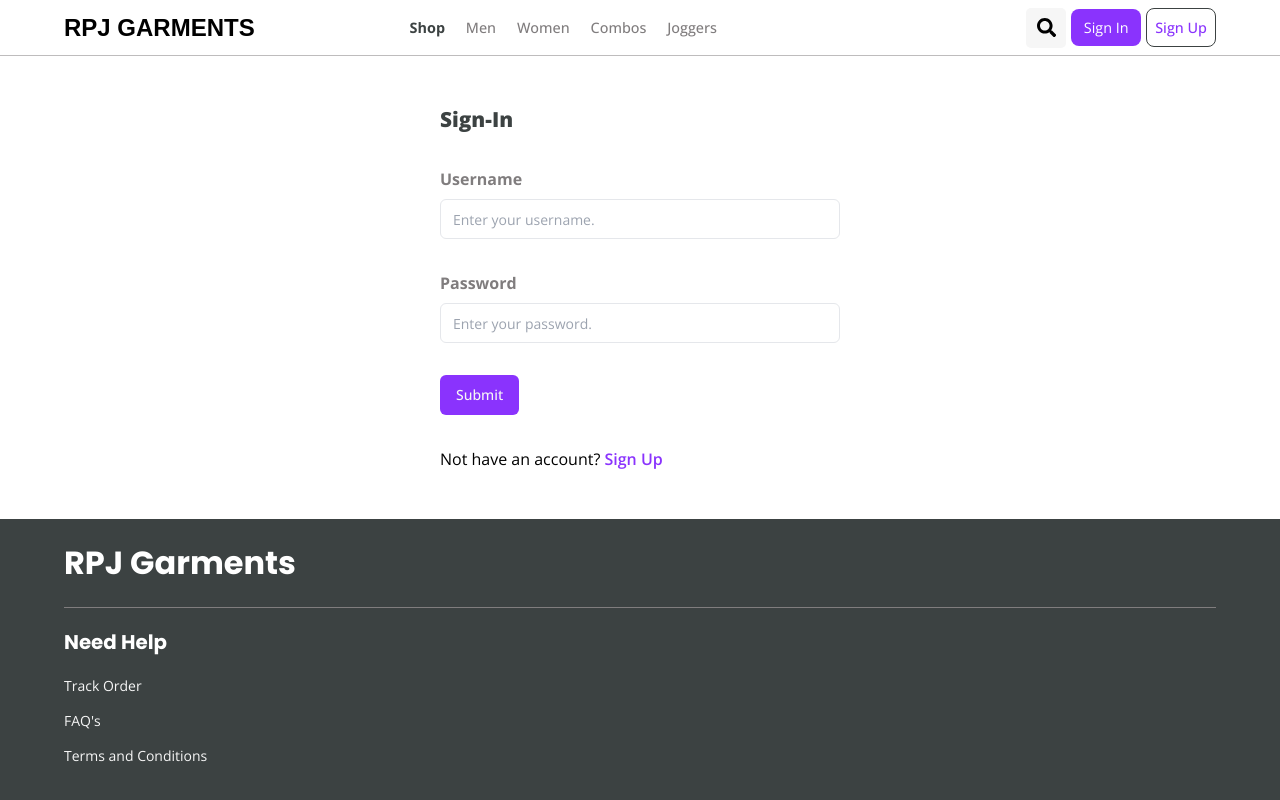
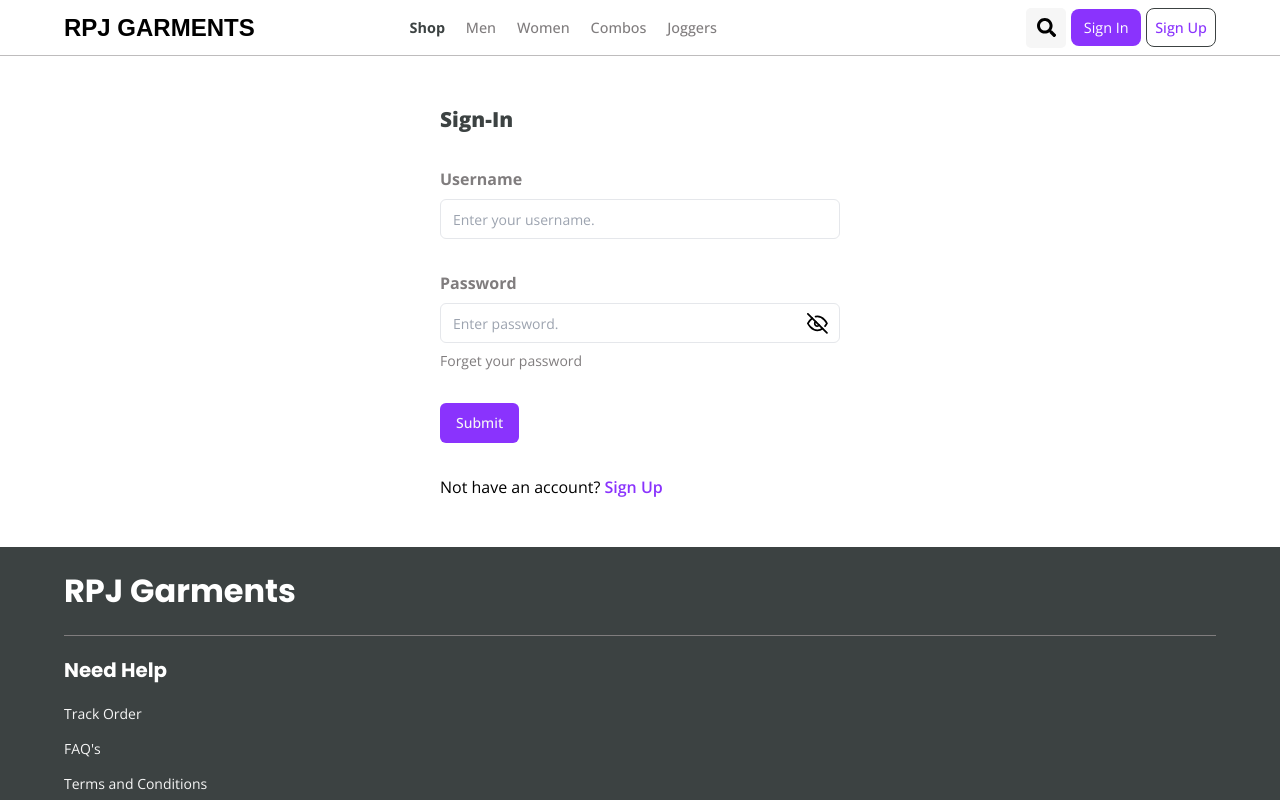
Before and after one commit to RPJ-Overseas-Exim/garment_website, a Next.js app: page /signin in a window 1280 px wide. Shown: the top 800 px of the page. Built offline with nearby package versions, Linux system fonts and the light colour scheme; a web font is replaced by a local one.

Commit message:
minor fixes

```diff
--- a/app/(user)/reset/page.tsx
+++ b/app/(user)/reset/page.tsx
@@ -67,8 +67,9 @@ export default function ResetForm() {
                       <Input placeholder="Enter email." {...field} />
                     </FormControl>
                     <FormDescription className="form-input-description">
-                      Enter your email and we'll send you a link to reset your
-                      password.
+                      {
+                        "Enter your email and we'll send you a link to reset your password."
+                      }
                     </FormDescription>
                     <FormMessage />
                   </FormItem>
--- a/app/(user)/reset/send/page.tsx
+++ b/app/(user)/reset/send/page.tsx
@@ -24,8 +24,9 @@ export default function EmailSuccess() {
           <div className="email-info">
             <div className="email-info-title">Check Email</div>
             <div className="email-info-description">
-              Please check your email inbox and click on the provided link to
-              reset your password. If you don't receive email.
+              {
+                "Please check your email inbox and click on the provided link to reset your password. If you don't receive email."
+              }
               <Link href={""}> Click here to resend</Link>
             </div>
           </div>
--- a/app/(user)/signin/SignIn.css
+++ b/app/(user)/signin/SignIn.css
@@ -22,7 +22,7 @@
   padding-block: 3em;
 }
 
-.sigin-form__container {
+.signin-form__container {
   max-width: 400px;
   width: 80%;
   display: flex;
@@ -36,6 +36,31 @@
   color: var(--text-dark);
 }
 
+.form-input {
+  display: flex;
+  align-items: center;
+  gap: 1em;
+  position: relative;
+}
+
+.eyeIcon {
+  font-size: 1.3rem;
+  cursor: pointer;
+  position: absolute;
+  right: 0.6em;
+}
+
+.form-input-description {
+  width: 100%;
+  color: var(--text-regular);
+}
+
+.forget-password {
+  width: 100%;
+  text-align: right;
+  color: var(--text-regular);
+}
+
 .form-label {
   font-size: 1rem;
   font-weight: 700;
@@ -47,7 +72,7 @@
   color: var(--bg-light);
 }
 
-.form-link > a {
+.form-link a {
   font-weight: 600;
   color: var(--text-purple);
 }
--- a/app/(user)/signin/page.tsx
+++ b/app/(user)/signin/page.tsx
@@ -19,6 +19,7 @@ import { Input } from "@/components/ui/input";
 
 import Image from "next/image";
 import Link from "next/link";
+import PasswordInput from "@/libs/components/PasswordInput/PasswordInput";
 
 const formSchema = z.object({
   username: z.string().min(2).max(50),
@@ -54,7 +55,7 @@ export default function SignInForm() {
       </section>
 
       <section className="signin-form">
-        <div className="sigin-form__container">
+        <div className="signin-form__container">
           <div className="form-title">Sign-In</div>
           <Form {...form}>
             <form onSubmit={form.handleSubmit(onSubmit)} className="space-y-8">
@@ -82,9 +83,13 @@ export default function SignInForm() {
                   <FormItem>
                     <FormLabel className="form-label">Password</FormLabel>
                     <FormControl>
-                      <Input placeholder="Enter your password." {...field} />
+                      <PasswordInput<typeof field> field={field} />
                     </FormControl>
-                    {/* <FormDescription>Enter your password.</FormDescription> */}
+                    <FormDescription className="form-input-description">
+                      <Link href={"/reset"} className="forget-password">
+                        Forget your password
+                      </Link>
+                    </FormDescription>
                     <FormMessage />
                   </FormItem>
                 )}
--- a/app/(user)/signup/SignUp.css
+++ b/app/(user)/signup/SignUp.css
@@ -50,6 +50,11 @@
   right: 0.6em;
 }
 
+.form-input-description {
+  width: 100%;
+  color: var(--text-regular);
+}
+
 .form-label {
   font-size: 1rem;
   font-weight: 700;
--- a/app/(user)/signup/page.tsx
+++ b/app/(user)/signup/page.tsx
@@ -23,7 +23,9 @@ import PasswordInput from "@/libs/components/PasswordInput/PasswordInput";
 
 const formSchema = z.object({
   username: z.string().min(2).max(50),
+  email: z.string().email(),
   password: z.string().min(8).max(16),
+  confirm_password: z.string().min(8).max(16),
 });
 
 export default function SignUpForm() {
@@ -31,7 +33,9 @@ export default function SignUpForm() {
     resolver: zodResolver(formSchema),
     defaultValues: {
       username: "",
+      email: "",
       password: "",
+      confirm_password: "",
     },
   });
 
@@ -46,7 +50,7 @@ export default function SignUpForm() {
       {/* Image section */}
       <section className="signup-image">
         <Image
-          src={"/assets/images/authentication/signInImg.webp"}
+          src={"/assets/images/authentication/signUpImg.webp"}
           alt="Sign-Up"
           width={0}
           height={0}
@@ -75,6 +79,21 @@ export default function SignUpForm() {
                 )}
               />
 
+              {/* email field */}
+              <FormField
+                control={form.control}
+                name="email"
+                render={({ field }) => (
+                  <FormItem>
+                    <FormLabel className="form-label">Email</FormLabel>
+                    <FormControl>
+                      <Input placeholder="Enter your email" {...field} />
+                    </FormControl>
+                    <FormMessage />
+                  </FormItem>
+                )}
+              />
+
               {/* password field */}
               <FormField
                 control={form.control}
@@ -83,7 +102,25 @@ export default function SignUpForm() {
                   <FormItem>
                     <FormLabel className="form-label">Password</FormLabel>
                     <FormControl>
-                      <PasswordInput field={field} />
+                      <PasswordInput<typeof field> field={field} />
+                    </FormControl>
+                    {/* <FormDescription className="form-input-description">Enter your password.</FormDescription> */}
+                    <FormMessage />
+                  </FormItem>
+                )}
+              />
+
+              {/* confirm password */}
+              <FormField
+                control={form.control}
+                name="confirm_password"
+                render={({ field }) => (
+                  <FormItem>
+                    <FormLabel className="form-label">
+                      Confirm Password
+                    </FormLabel>
+                    <FormControl>
+                      <PasswordInput<typeof field> field={field} />
                     </FormControl>
                     {/* <FormDescription>Enter your password.</FormDescription> */}
                     <FormMessage />
--- a/libs/components/PasswordInput/PasswordInput.tsx
+++ b/libs/components/PasswordInput/PasswordInput.tsx
@@ -6,14 +6,7 @@ import { ControllerRenderProps } from "react-hook-form";
 import { FiEyeOff } from "react-icons/fi";
 import { FiEye } from "react-icons/fi";
 
-export default function PasswordInput({
-  field,
-}: {
-  field: ControllerRenderProps<{
-    password: string;
-    username: string;
-  }>;
-}) {
+export default function PasswordInput<T>({ field }: { field: T }) {
   const [eye, setEye] = useState(false);
 
   const handleEye = () => {
```
